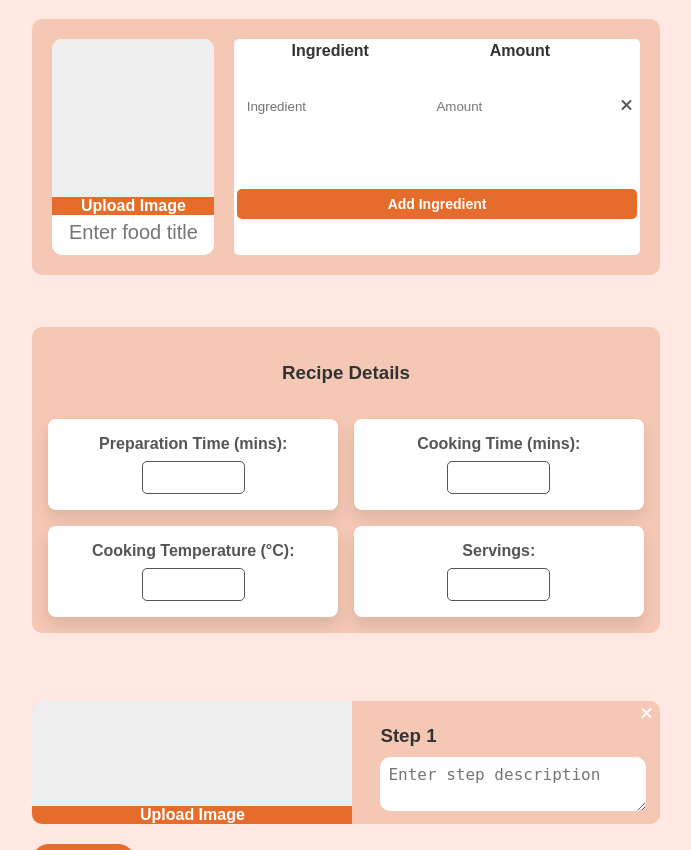
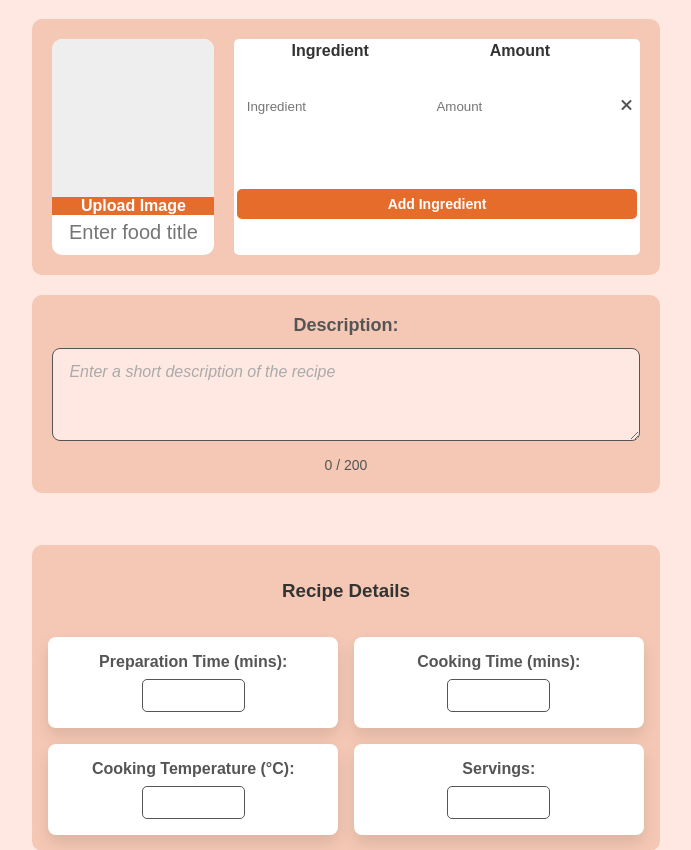
Before and after one commit to David-ssnd/WSE-Project, a PHP site: page /create_recipe/ in a window 1280 px wide. Shown: the part 135-985 px from the top of the page, without its empty margins (294-985 px from the left). Run offline with PHP 8.4, Linux system fonts and the light colour scheme.

Commit message:
Add recipe description input with character limit and styling

```diff
--- a/frontend/public/resources/create_recipe/script.js
+++ b/frontend/public/resources/create_recipe/script.js
@@ -3,6 +3,17 @@ document.addEventListener("DOMContentLoaded", () => {
   const searchInput = document.querySelector(".search-bar input");
   const clearIcon = document.querySelector(".clear-icon");
   const profileImg = document.getElementById("profile-img");
+  const descriptionTextarea = document.getElementById('recipe-description-input');
+  const charCountDisplay = document.getElementById('description-char-count');
+
+  descriptionTextarea.addEventListener('input', () => {
+    const currentLength = descriptionTextarea.value.length;
+    charCountDisplay.textContent = `${currentLength} / 200`;
+
+    if (descriptionTextarea.value.length > 200) {
+      descriptionTextarea.value = descriptionTextarea.value.slice(0, 200);
+    }
+  });
 
   fetch("http://localhost:8081/api/profile", { credentials: "include" })
     .then(res => {
--- a/frontend/public/resources/styles.css
+++ b/frontend/public/resources/styles.css
@@ -581,6 +581,57 @@ body {
 
 /* Recipe page */
 
+.recipe-description {
+    width: calc(100%); /* account for padding */
+    background-color: var(--navbar);;
+    border-radius: 0.625rem;
+    padding: 1.25rem;
+    display: flex;
+    flex-direction: column;
+    gap: 0.75rem;
+    font-family: inherit;
+    color: var(--primary);
+    box-sizing: border-box;
+}
+
+.recipe-description label {
+    font-size: var(--fs-4);
+    font-weight: 600;
+    color: var(--secondary);
+    user-select: none;
+}
+
+.recipe-description textarea {
+    width: 100%;
+    min-height: 4.5rem; /* roughly 3 rows */
+    max-height: 9rem;
+    padding: 0.75rem 1rem;
+    font-size: var(--fs-3);
+    line-height: 1.4;
+    color: var(--primary);
+    background-color: var(--background);
+    border: 1.5px solid var(--secondary);
+    border-radius: 0.5rem;
+    resize: vertical;
+    font-family: inherit;
+    transition: border-color 0.25s ease;
+    box-sizing: border-box;
+}
+
+.recipe-description textarea::placeholder {
+    color: var(--search-bar-placeholder);
+    font-style: italic;
+}
+
+.recipe-description textarea:focus {
+    outline: none;
+    border-color: var(--button-bg);
+    background-color: white;
+    box-shadow: 0 0 6px rgba(230, 108, 44, 0.5);
+}
+
+
+
 .recipe-info {
     width: calc(100% - 2.5rem); /* lebo padding */
     position: relative;
--- a/frontend/src/Templates/create_recipe/index.html
+++ b/frontend/src/Templates/create_recipe/index.html
@@ -64,6 +64,14 @@
                     </tbody>
                 </table>
             </div>
+
+            <div class="recipe-description">
+                <label for="recipe-description-input">Description:</label>
+                <textarea id="recipe-description-input" name="description" placeholder="Enter a short description of the recipe" rows="3" maxlength="200"></textarea>
+                <div id="description-char-count" aria-live="polite" style="font-size: 0.875rem; color: var(--secondary); margin-top: 0.25rem;">
+                  0 / 200
+                </div>
+              </div>
 
             <div class="recipe-details-container">
                 <h3>Recipe Details</h3>
```
